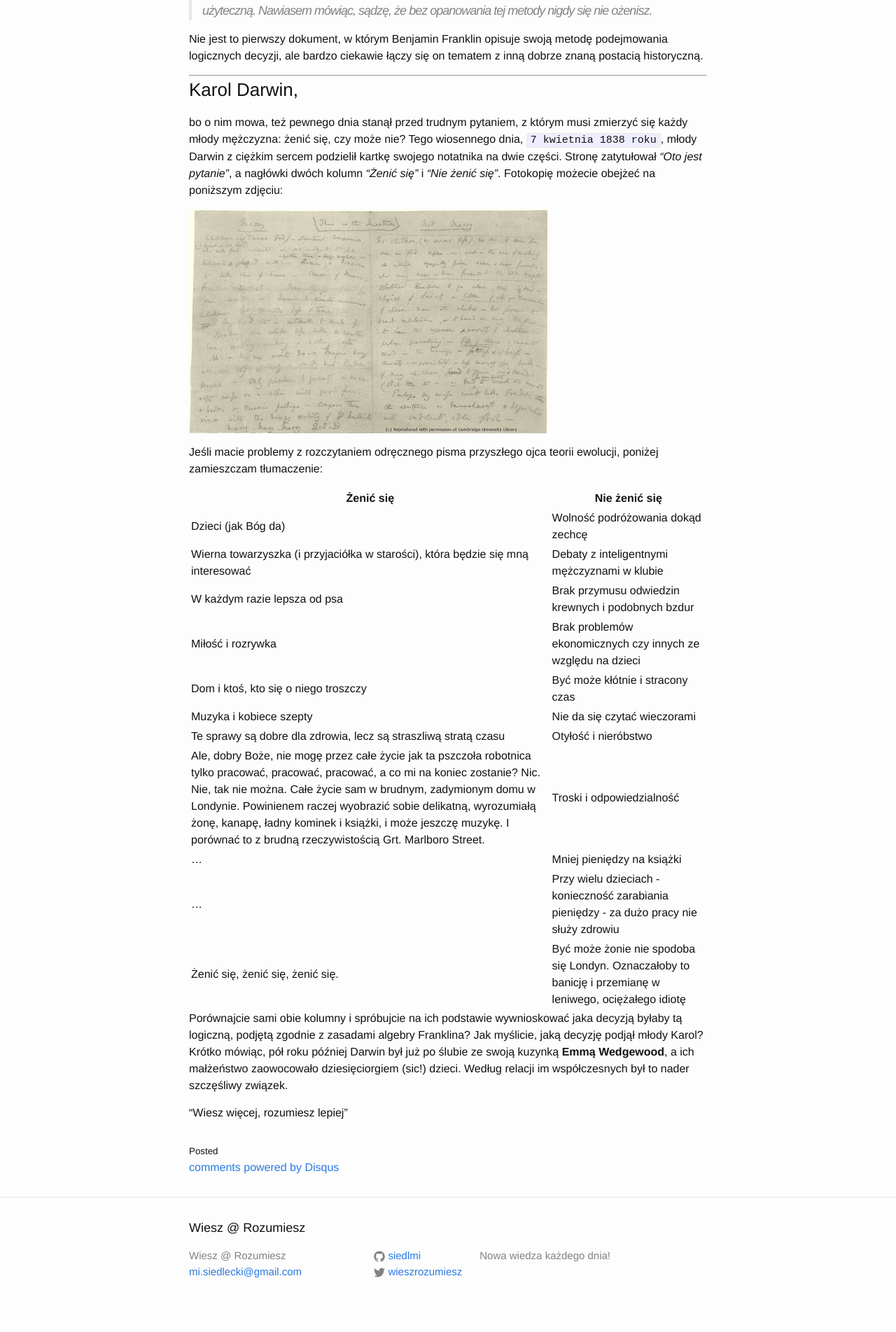
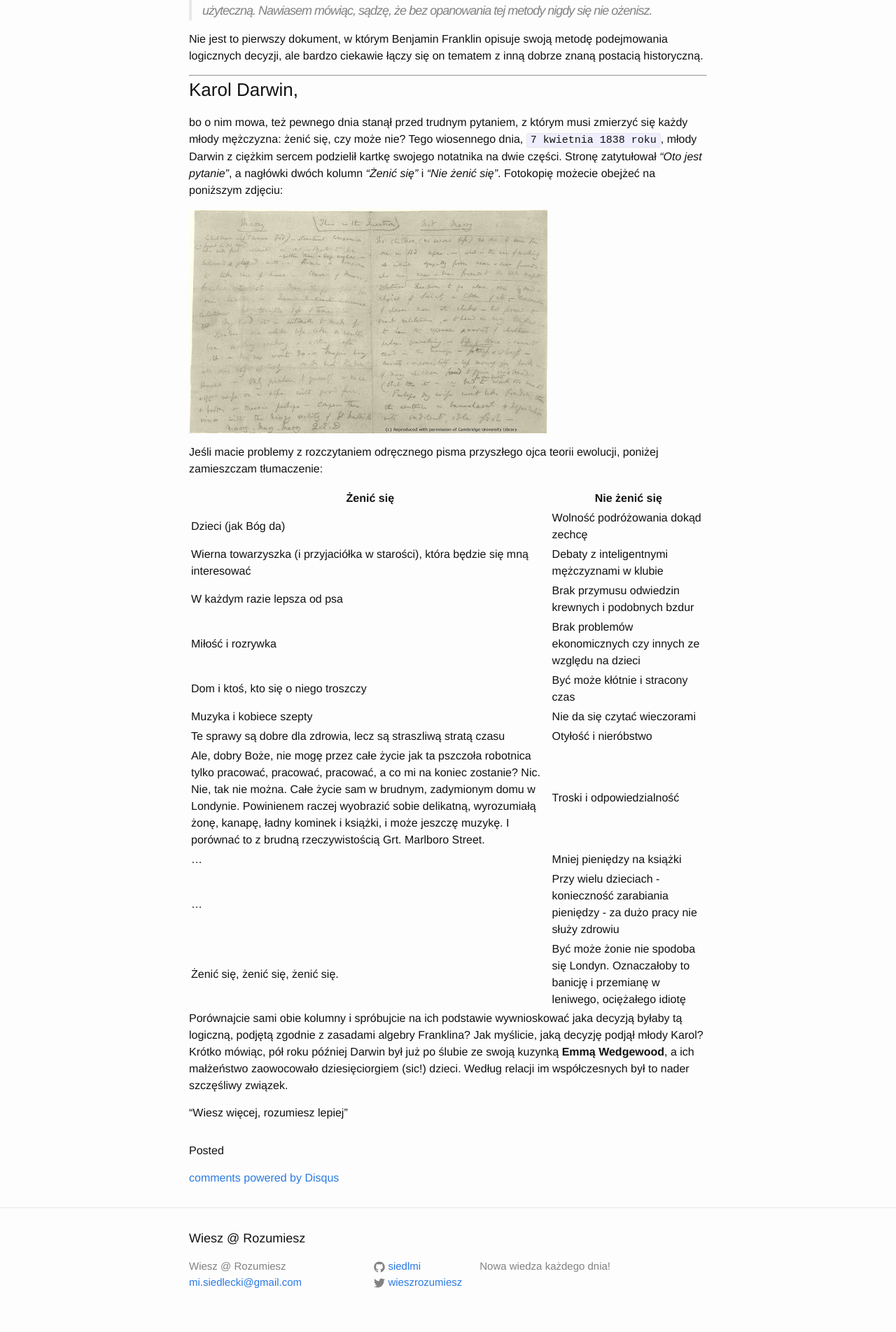
Before and after one commit to siedlmi/siedlmi.github.io, a Jekyll site: the page built from _posts/2020-02-04-moralna-algebra.markdown, in a window 1280 px wide. Shown: the part 1357-3260 px from the top of the page at 70% size. Built offline with Jekyll 4.4.1, drawn with Linux system fonts in a browser that asks for light colours; comment, search, counter and statistics services are not loaded.

```diff
--- a/_layouts/post.html
+++ b/_layouts/post.html
@@ -19,7 +19,7 @@ layout: default
     {{ content }}
   </div>
 
-<small>Posted{% if category_content %} in </small>{{ category_content }}<small>{% endif %}{{ tags_content }}</small>
+<p>Posted{% if category_content %} in </p>{{ category_content }}<p>{% endif %}{{ tags_content }}</p>
 
 <!-- Post comments -->
 	<div class="notecomments">
```
